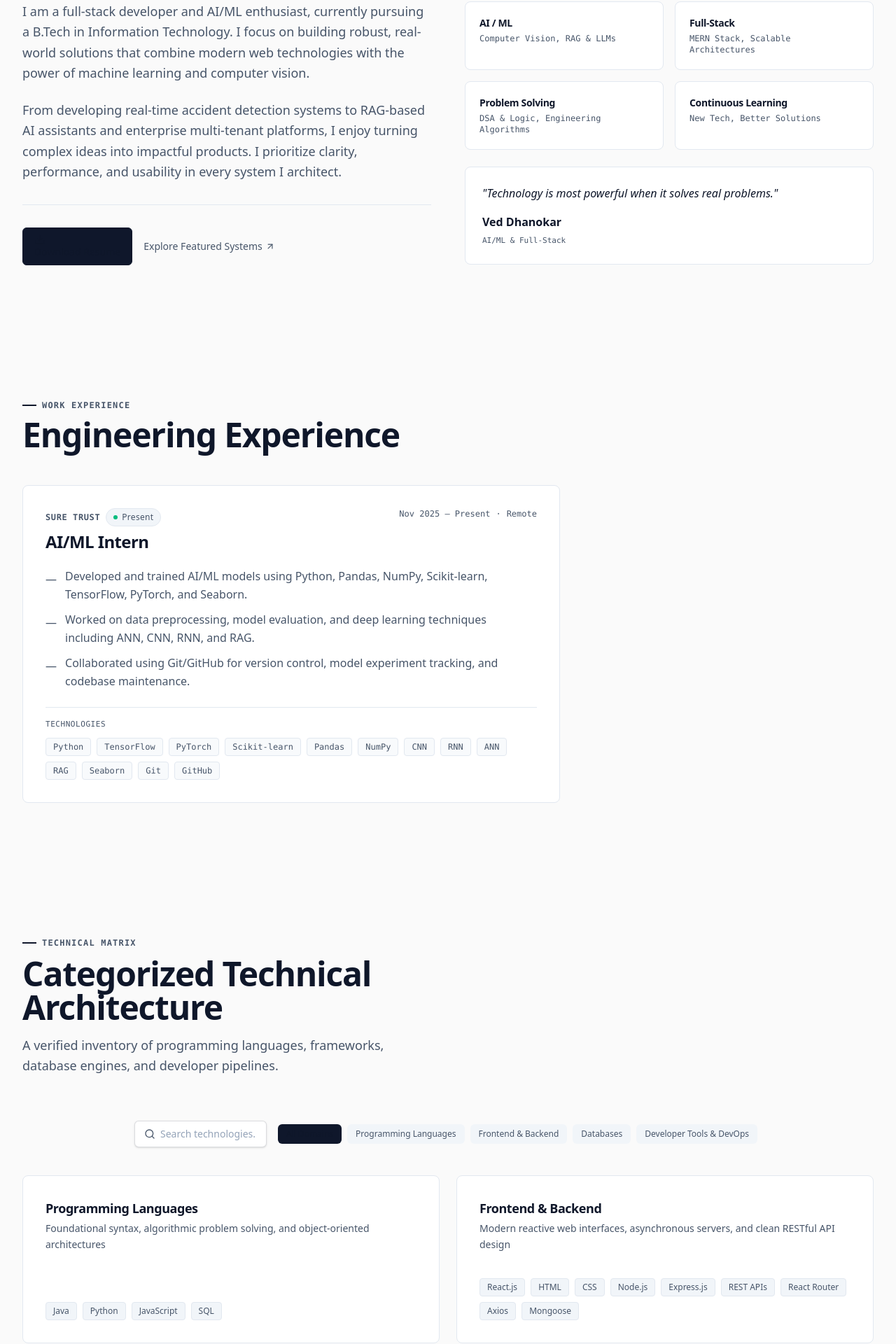
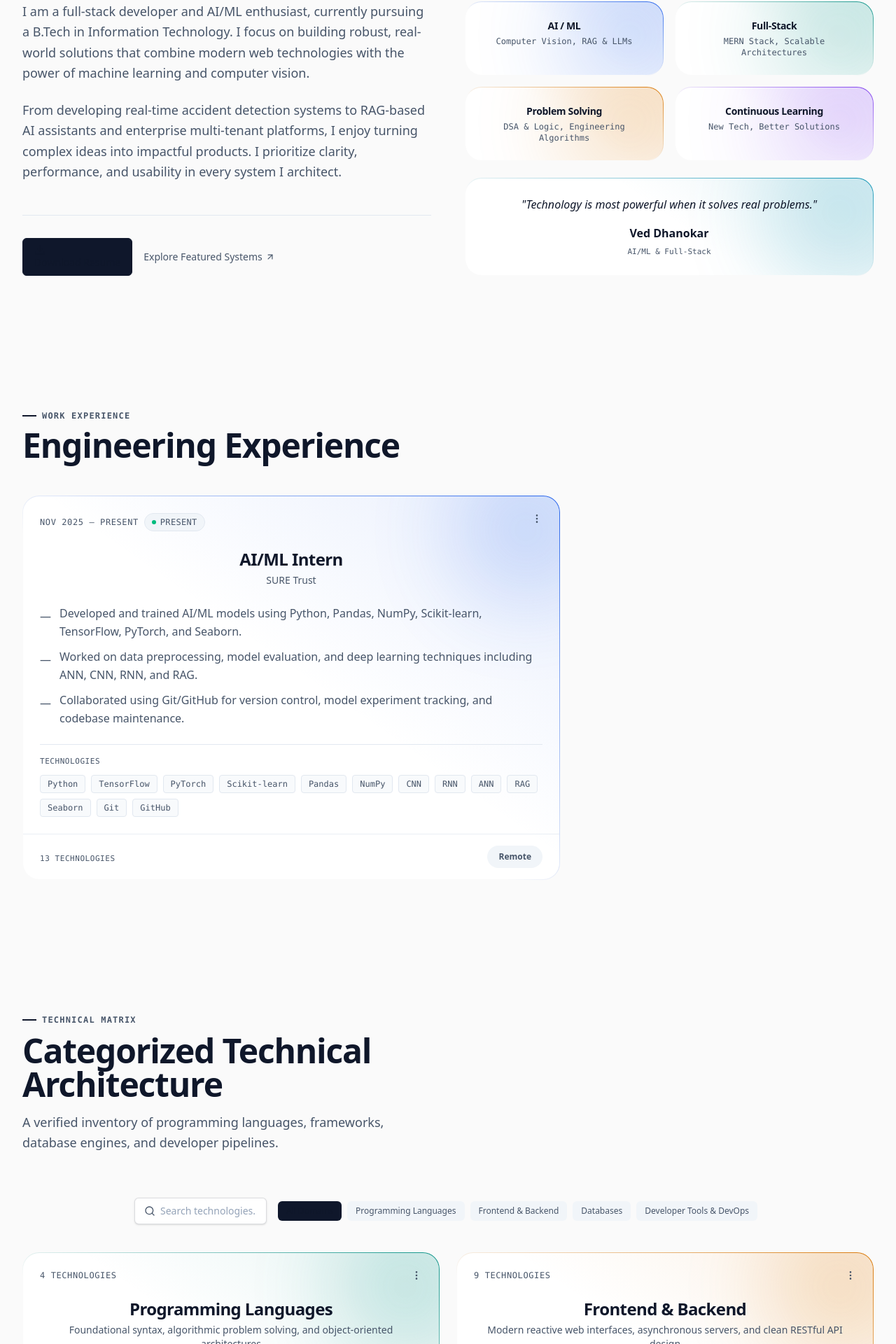
Before and after one commit to Ved2151H/Ved-Dhanokar-portfolio, a React (Vite) app: page / in a window 1280 px wide. Shown: the part 1079-2999 px from the top of the page at 70% size. Built offline with nearby package versions, Linux system fonts and the light colour scheme.

Commit message:
Update portfolio sections and add GlowCard component

```diff
--- a/src/components/about/AboutSection.tsx
+++ b/src/components/about/AboutSection.tsx
@@ -1,6 +1,6 @@
 import React from 'react';
 import { Download, ArrowUpRight } from 'lucide-react';
-import { GlassCard } from '../primitives/GlassCard';
+import { GlowCard } from '../primitives/GlowCard';
 import { GlassButton } from '../primitives/GlassButton';
 import { GlassContainer } from '../primitives/GlassContainer';
 
@@ -60,34 +60,36 @@ export const AboutSection: React.FC = () => {
           </div>
 
           <div className="grid grid-cols-1 sm:grid-cols-2 gap-4">
-            <GlassCard className="p-5">
-              <h3 className="text-sm font-bold text-slate-900 dark:text-white mb-1">AI / ML</h3>
-              <p className="text-xs text-slate-600 dark:text-neutral-400 font-mono">Computer Vision, RAG & LLMs</p>
-            </GlassCard>
+            <GlowCard accent="blue">
+              <h3 className="text-sm font-bold text-slate-900 dark:text-white mb-1 text-center">AI / ML</h3>
+              <p className="text-xs text-slate-600 dark:text-neutral-400 font-mono text-center">Computer Vision, RAG & LLMs</p>
+            </GlowCard>
 
-            <GlassCard className="p-5">
-              <h3 className="text-sm font-bold text-slate-900 dark:text-white mb-1">Full-Stack</h3>
-              <p className="text-xs text-slate-600 dark:text-neutral-400 font-mono">MERN Stack, Scalable Architectures</p>
-            </GlassCard>
+            <GlowCard accent="teal">
+              <h3 className="text-sm font-bold text-slate-900 dark:text-white mb-1 text-center">Full-Stack</h3>
+              <p className="text-xs text-slate-600 dark:text-neutral-400 font-mono text-center">MERN Stack, Scalable Architectures</p>
+            </GlowCard>
 
-            <GlassCard className="p-5">
-              <h3 className="text-sm font-bold text-slate-900 dark:text-white mb-1">Problem Solving</h3>
-              <p className="text-xs text-slate-600 dark:text-neutral-400 font-mono">DSA & Logic, Engineering Algorithms</p>
-            </GlassCard>
+            <GlowCard accent="amber">
+              <h3 className="text-sm font-bold text-slate-900 dark:text-white mb-1 text-center">Problem Solving</h3>
+              <p className="text-xs text-slate-600 dark:text-neutral-400 font-mono text-center">DSA & Logic, Engineering Algorithms</p>
+            </GlowCard>
 
-            <GlassCard className="p-5">
-              <h3 className="text-sm font-bold text-slate-900 dark:text-white mb-1">Continuous Learning</h3>
-              <p className="text-xs text-slate-600 dark:text-neutral-400 font-mono">New Tech, Better Solutions</p>
-            </GlassCard>
+            <GlowCard accent="violet">
+              <h3 className="text-sm font-bold text-slate-900 dark:text-white mb-1 text-center">Continuous Learning</h3>
+              <p className="text-xs text-slate-600 dark:text-neutral-400 font-mono text-center">New Tech, Better Solutions</p>
+            </GlowCard>
 
             <div className="sm:col-span-2 mt-2">
-              <GlassCard className="p-6 border-slate-200 dark:border-slate-700 bg-slate-50 dark:bg-slate-800/50">
-                <p className="text-sm sm:text-base font-medium text-slate-800 dark:text-neutral-200 leading-relaxed italic mb-4">
+              <GlowCard accent="cyan">
+                <p className="text-sm sm:text-base font-medium text-slate-800 dark:text-neutral-200 leading-relaxed italic mb-4 text-center">
                   "Technology is most powerful when it solves real problems."
                 </p>
-                <span className="font-semibold text-slate-900 dark:text-white block">Ved Dhanokar</span>
-                <span className="text-[11px] font-mono text-slate-500 dark:text-neutral-400">AI/ML & Full-Stack</span>
-              </GlassCard>
+                <div className="text-center">
+                  <span className="font-semibold text-slate-900 dark:text-white block">Ved Dhanokar</span>
+                  <span className="text-[11px] font-mono text-slate-500 dark:text-neutral-400">AI/ML & Full-Stack</span>
+                </div>
+              </GlowCard>
             </div>
           </div>
         </div>
--- a/src/components/experience/ExperienceSection.tsx
+++ b/src/components/experience/ExperienceSection.tsx
@@ -1,6 +1,6 @@
 import React from 'react';
 import { experienceData } from '../../data/experience';
-import { GlassCard } from '../primitives/GlassCard';
+import { GlowCard } from '../primitives/GlowCard';
 import { GlassPill } from '../primitives/GlassPill';
 import { GlassContainer } from '../primitives/GlassContainer';
 
@@ -22,35 +22,29 @@ export const ExperienceSection: React.FC = () => {
 
         <div className="max-w-3xl space-y-6">
           {experienceData.map((exp) => (
-            <GlassCard
+            <GlowCard
               id={`experience-card-${exp.id}`}
               key={exp.id}
-              className="p-6 sm:p-8"
+              accent="blue"
+              meta={
+                <span className="flex flex-wrap items-center gap-2">
+                  <span>{exp.period}</span>
+                  {exp.isCurrent && (
+                    <GlassPill variant="accent" dot={true} dotColor="bg-emerald-500">
+                      Present
+                    </GlassPill>
+                  )}
+                </span>
+              }
+              title={exp.role}
+              subtitle={exp.company}
+              footerLeft={
+                <span className="text-[11px] font-mono uppercase tracking-wider text-slate-500 dark:text-neutral-500">
+                  {exp.technologies.length} technologies
+                </span>
+              }
+              footerRight={exp.location}
             >
-              <div className="flex flex-col sm:flex-row sm:items-start justify-between gap-4 mb-5">
-                <div>
-                  <div className="flex items-center gap-2 mb-1.5 flex-wrap">
-                    <span className="text-xs font-mono text-slate-500 dark:text-neutral-400 font-semibold uppercase tracking-wider">
-                      {exp.company}
-                    </span>
-                    {exp.isCurrent && (
-                      <GlassPill variant="accent" dot={true} dotColor="bg-emerald-500">
-                        Present
-                      </GlassPill>
-                    )}
-                  </div>
-                  <h3 className="text-xl sm:text-2xl font-bold text-slate-900 dark:text-white tracking-tight">
-                    {exp.role}
-                  </h3>
-                </div>
-
-                <div className="flex flex-wrap items-center gap-2 text-xs text-slate-500 dark:text-neutral-400 font-mono shrink-0">
-                  <span>{exp.period}</span>
-                  <span>·</span>
-                  <span>{exp.location}</span>
-                </div>
-              </div>
-
               <ul className="space-y-2.5 mb-6">
                 {exp.responsibilities.map((resp, idx) => (
                   <li key={idx} className="flex items-start gap-3 text-sm sm:text-base text-slate-600 dark:text-neutral-300 leading-relaxed">
@@ -75,7 +69,7 @@ export const ExperienceSection: React.FC = () => {
                   ))}
                 </div>
               </div>
-            </GlassCard>
+            </GlowCard>
           ))}
         </div>
       </GlassContainer>
--- /dev/null
+++ b/src/components/primitives/GlowCard.tsx
@@ -0,0 +1,159 @@
+import React from 'react';
+import { MoreVertical } from 'lucide-react';
+
+/* ─────────────────────────────────────────────────────────────────────────────
+   GlowCard — dark project-style card with a colored gradient bloom in the
+   top-right corner (border edge strongest there, fading to transparent).
+
+   Slots (all optional):
+   - meta         top-left mono caption (e.g. a date)
+   - action       top-right node (defaults to a decorative kebab icon)
+   - title        big centered headline
+   - subtitle     muted centered line under the title
+   - progress     { value: 0-100, label? } → colored bar + % under it
+   - children     free body content (lists, tags, descriptions)
+   - footerLeft   footer-left node (tags, captions)
+   - footerRight  footer-right rounded pill (e.g. "3 weeks left")
+
+   Accents: teal | amber | red | blue | violet | cyan (theme-aware shades).
+   ────────────────────────────────────────────────────────────────────────────*/
+
+export type GlowAccent = 'teal' | 'amber' | 'red' | 'blue' | 'violet' | 'cyan';
+
+const ACCENT_VARS: Record<GlowAccent, string> = {
+  teal: '[--glow:#0d9488] dark:[--glow:#2dd4bf]',
+  amber: '[--glow:#d97706] dark:[--glow:#fbbf24]',
+  red: '[--glow:#dc2626] dark:[--glow:#f87171]',
+  blue: '[--glow:#2563eb] dark:[--glow:#60a5fa]',
+  violet: '[--glow:#7c3aed] dark:[--glow:#a78bfa]',
+  cyan: '[--glow:#0891b2] dark:[--glow:#22d3ee]',
+};
+
+export interface GlowCardProps extends React.HTMLAttributes<HTMLDivElement> {
+  accent?: GlowAccent;
+  meta?: React.ReactNode;
+  action?: React.ReactNode;
+  title?: React.ReactNode;
+  subtitle?: React.ReactNode;
+  titleClassName?: string;
+  subtitleClassName?: string;
+  progress?: { value: number; label?: string };
+  footerLeft?: React.ReactNode;
+  footerRight?: React.ReactNode;
+  children?: React.ReactNode;
+}
+
+export const GlowCard: React.FC<GlowCardProps> = ({
+  accent = 'blue',
+  meta,
+  action,
+  title,
+  subtitle,
+  titleClassName = '',
+  subtitleClassName = '',
+  progress,
+  footerLeft,
+  footerRight,
+  children,
+  className = '',
+  ...rest
+}) => {
+  return (
+    <div
+      className={`relative rounded-3xl p-px transition-all duration-300 hover:-translate-y-0.5 ${ACCENT_VARS[accent]} ${className}`}
+      style={{
+        background: 'linear-gradient(to bottom left, var(--glow), transparent 55%)',
+      }}
+      {...rest}
+    >
+      <div className="relative flex h-full flex-col overflow-hidden rounded-[calc(1.5rem-1px)] bg-white dark:bg-[#0d0f14]">
+        {/* Gradient wash + blurred bloom, both anchored to the top-right corner */}
+        <div
+          aria-hidden
+          className="pointer-events-none absolute inset-0 opacity-[0.10] dark:opacity-[0.16]"
+          style={{ background: 'linear-gradient(215deg, var(--glow) 0%, transparent 48%)' }}
+        />
+        <div
+          aria-hidden
+          className="pointer-events-none absolute -top-14 -right-14 h-52 w-52 rounded-full opacity-20 blur-3xl dark:opacity-25"
+          style={{ background: 'var(--glow)' }}
+        />
+
+        <div className="relative flex grow flex-col p-6">
+          {(meta || action !== undefined) && (
+            <div className="mb-6 flex items-start justify-between gap-3">
+              <div className="min-w-0 text-xs font-mono uppercase tracking-wider text-slate-500 dark:text-neutral-400">
+                {meta}
+              </div>
+              {action !== undefined ? (
+                action
+              ) : (
+                <MoreVertical
+                  aria-hidden
+                  className="size-4 shrink-0 text-slate-400 dark:text-neutral-500"
+                />
+              )}
+            </div>
+          )}
+
+          {(title || subtitle) && (
+            <div className="mb-6 text-center">
+              {title && (
+                <h3
+                  className={`text-xl font-extrabold tracking-tight text-slate-900 sm:text-2xl dark:text-white ${titleClassName}`}
+                >
+                  {title}
+                </h3>
+              )}
+              {subtitle && (
+                <p
+                  className={`mt-1 text-sm text-slate-600 dark:text-neutral-400 ${subtitleClassName}`}
+                >
+                  {subtitle}
+                </p>
+              )}
+            </div>
+          )}
+
+          {progress && (
+            <div className="mb-6">
+              <div className="mb-2">
+                <span className="text-sm font-bold text-slate-900 dark:text-white">
+                  {progress.label ?? 'Progress'}
+                </span>
+              </div>
+              <div className="h-1.5 w-full overflow-hidden rounded-full bg-slate-200 dark:bg-white/10">
+                <div
+                  className="h-full rounded-full bg-[var(--glow)]"
+                  style={{ width: `${Math.min(100, Math.max(0, progress.value))}%` }}
+                />
+              </div>
+              <div className="mt-1.5 text-right text-sm font-bold text-[var(--glow)]">
+                {Math.round(progress.value)}%
+              </div>
+            </div>
+          )}
+
+          {children}
+        </div>
+
+        {(footerLeft || footerRight) && (
+          <div className="relative mt-auto flex items-center justify-between gap-3 border-t border-slate-200/70 px-6 py-4 dark:border-white/[0.06]">
+            <div className="min-w-0">{footerLeft}</div>
+            {footerRight && (
+              <div className="shrink-0 rounded-full bg-slate-100 px-4 py-2 text-xs font-semibold whitespace-nowrap text-slate-700 dark:bg-white/[0.06] dark:text-neutral-200">
+                {footerRight}
+              </div>
+            )}
+          </div>
+        )}
+      </div>
+    </div>
+  );
+};
+
+/** Shared accent rotation so card grids get varied colors deterministically. */
+export const GLOW_ACCENT_ROTATION: GlowAccent[] = ['teal', 'amber', 'red', 'blue', 'violet', 'cyan'];
+
+export const glowAccentFor = (index: number): GlowAccent =>
+  GLOW_ACCENT_ROTATION[index % GLOW_ACCENT_ROTATION.length];
--- a/src/components/skills/SkillsSection.tsx
+++ b/src/components/skills/SkillsSection.tsx
@@ -1,12 +1,13 @@
 import React, { useState } from 'react';
 import { Search } from 'lucide-react';
 import { skillCategories } from '../../data/skills';
-import { GlassCard } from '../primitives/GlassCard';
+import { GlowCard, glowAccentFor } from '../primitives/GlowCard';
 import { GlassSection } from '../primitives/GlassSection';
 
 export const SkillsSection: React.FC = () => {
   const [activeCategory, setActiveCategory] = useState<string>('all');
   const [searchQuery, setSearchQuery] = useState<string>('');
+  const totalSkills = skillCategories.reduce((sum, cat) => sum + cat.skills.length, 0);
 
   const filteredCategories = skillCategories
     .map((cat) => {
@@ -79,22 +80,23 @@ export const SkillsSection: React.FC = () => {
       </div>
 
       <div className="grid grid-cols-1 md:grid-cols-2 gap-6">
-        {filteredCategories.map((category) => (
-          <GlassCard
+        {filteredCategories.map((category) => {
+          const stableIndex = skillCategories.findIndex((cat) => cat.id === category.id);
+          return (
+            <GlowCard
               key={category.id}
               id={`skill-card-${category.id}`}
-            className="p-6 sm:p-8 flex flex-col h-full"
+              accent={glowAccentFor(stableIndex)}
+              className="h-full"
+              meta={`${category.skills.length} technologies`}
+              title={category.title}
+              subtitle={category.description}
+              progress={{
+                value: (category.skills.length / totalSkills) * 100,
+                label: 'Stack share',
+              }}
             >
-            <div className="mb-4">
-              <h3 className="text-lg font-bold text-slate-900 dark:text-white tracking-tight mb-1">
-                {category.title}
-              </h3>
-              <p className="text-sm text-slate-600 dark:text-neutral-400 leading-relaxed mb-5">
-                {category.description}
-              </p>
-            </div>
-
-            <div className="flex flex-wrap gap-2 mt-auto">
+              <div className="flex flex-wrap gap-2">
                 {category.skills.map((skill) => (
                   <span
                     key={skill}
@@ -104,8 +106,9 @@ export const SkillsSection: React.FC = () => {
                   </span>
                 ))}
               </div>
-          </GlassCard>
-        ))}
+            </GlowCard>
+          );
+        })}
       </div>
     </GlassSection>
   );
```
Also changed, not shown: src/components/achievements/AchievementsSection.tsx (+22 -31 lines), src/components/certifications/CertificationsSection.tsx (+17 -33 lines), src/components/education/EducationSection.tsx (+19 -27 lines), src/components/projects/ProjectsSection.tsx (+30 -42 lines). Lines whose indentation alone changed are shown as unchanged.
